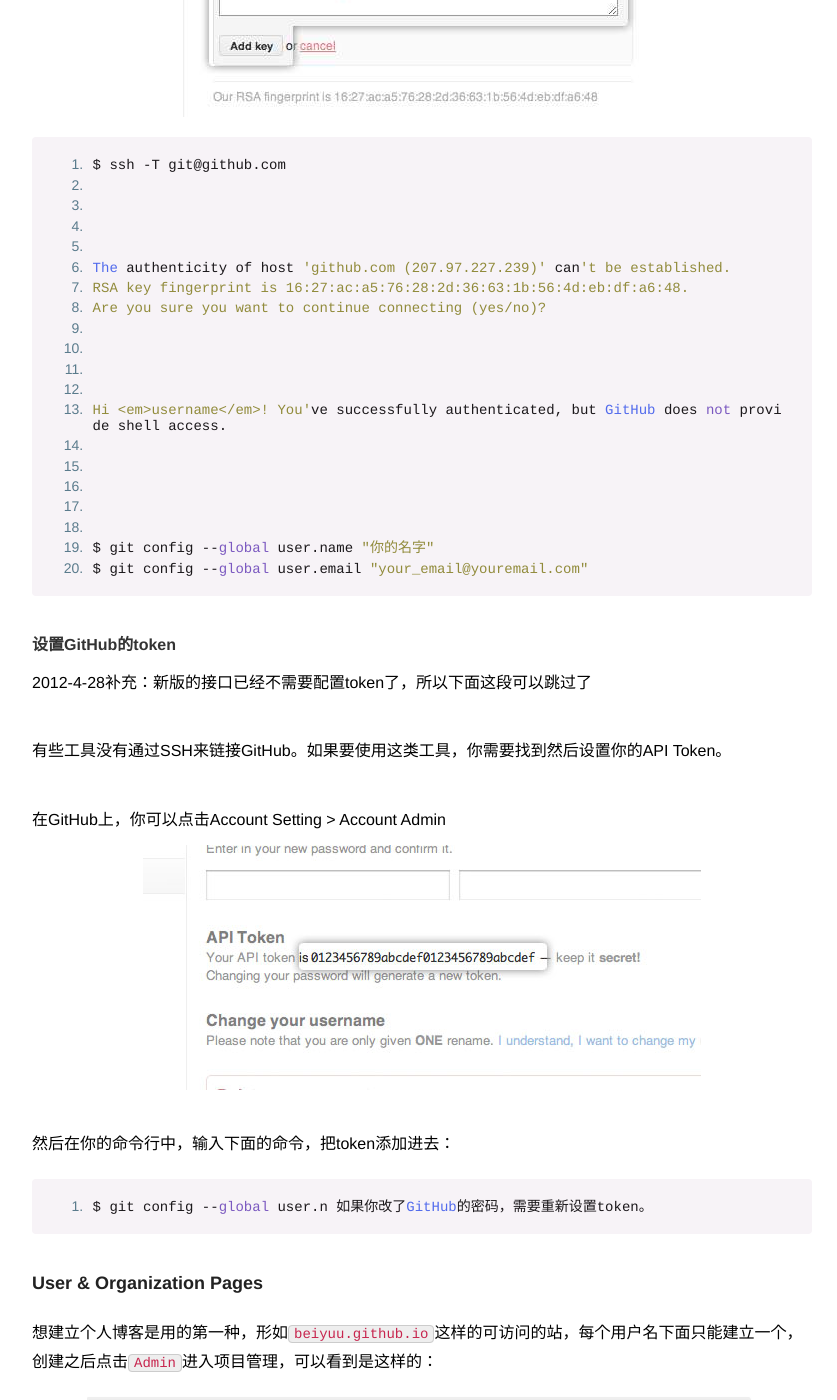
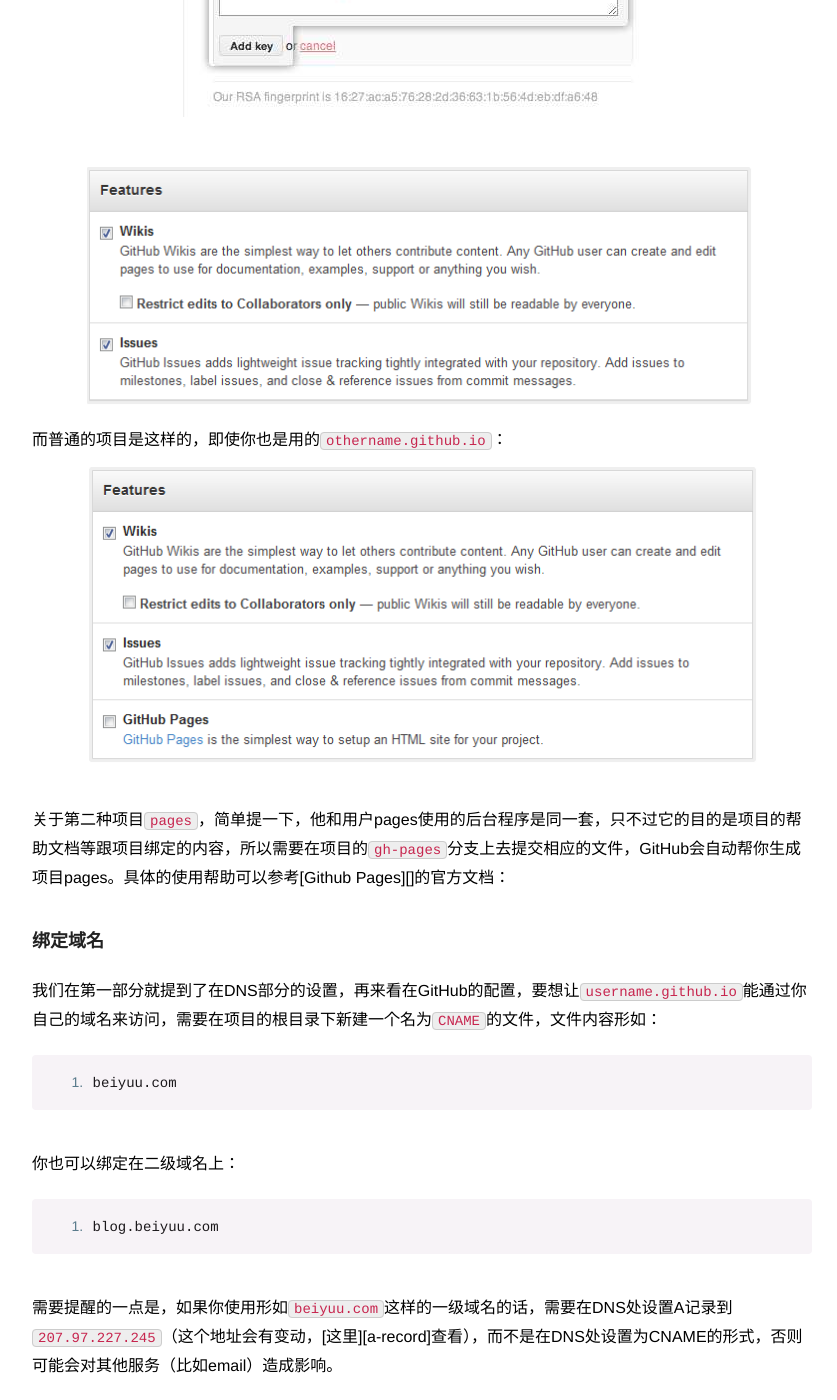
Before and after one commit to ioloveuu/ioloveuu.github.io, a Jekyll site: the page built from _posts/2016-12-28-frame-analys.md, in a window 1280 px wide and 1400 px high, scrolled down 4094 px. Shown: the whole window, without its empty margins (218-1055 px from the left). Built offline with Jekyll 4.4.1, drawn with Linux system fonts in a browser that asks for light colours; nearby versions of some CDN libraries; a script that is not in the unit is left out.

Commit message:
Update 2016-12-28-frame-analys.md

```diff
--- a/_posts/2016-12-28-frame-analys.md
+++ b/_posts/2016-12-28-frame-analys.md
@@ -125,44 +125,7 @@
 
 
 
-    $ ssh -T git@github.com
 
-
-
-
-    The authenticity of host 'github.com (207.97.227.239)' can't be established.
-    RSA key fingerprint is 16:27:ac:a5:76:28:2d:36:63:1b:56:4d:eb:df:a6:48.
-    Are you sure you want to continue connecting (yes/no)?
-
-
-
-
-    Hi <em>username</em>! You've successfully authenticated, but GitHub does not provide shell access.
-
-
-
-
-
-    $ git config --global user.name "你的名字"
-    $ git config --global user.email "your_email@youremail.com"
-
-#### 设置GitHub的token
-
-2012-4-28补充：新版的接口已经不需要配置token了，所以下面这段可以跳过了
-
-有些工具没有通过SSH来链接GitHub。如果要使用这类工具，你需要找到然后设置你的API Token。
-
-在GitHub上，你可以点击*Account Setting > Account Admin*
-![set ssh keys](/images/githubpages/bootcamp_1_token.jpg)
-
-然后在你的命令行中，输入下面的命令，把token添加进去：
-
-    $ git config --global user.n
-如果你改了GitHub的密码，需要重新设置token。
-
-
-### User & Organization Pages
-想建立个人博客是用的第一种，形如`beiyuu.github.io`这样的可访问的站，每个用户名下面只能建立一个，创建之后点击`Admin`进入项目管理，可以看到是这样的：
 ![user pages](/images/githubpages/user-pages.png)
 而普通的项目是这样的，即使你也是用的`othername.github.io`：
 ![other pages](/images/githubpages/other-pages.png)
```
